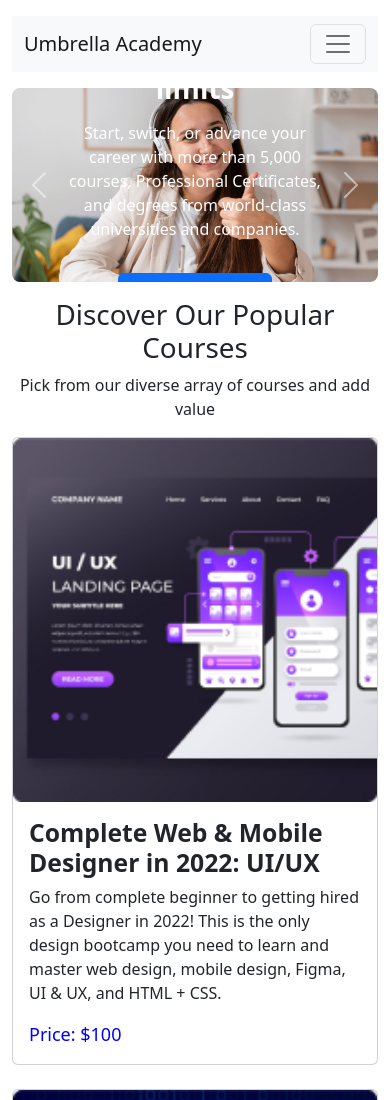
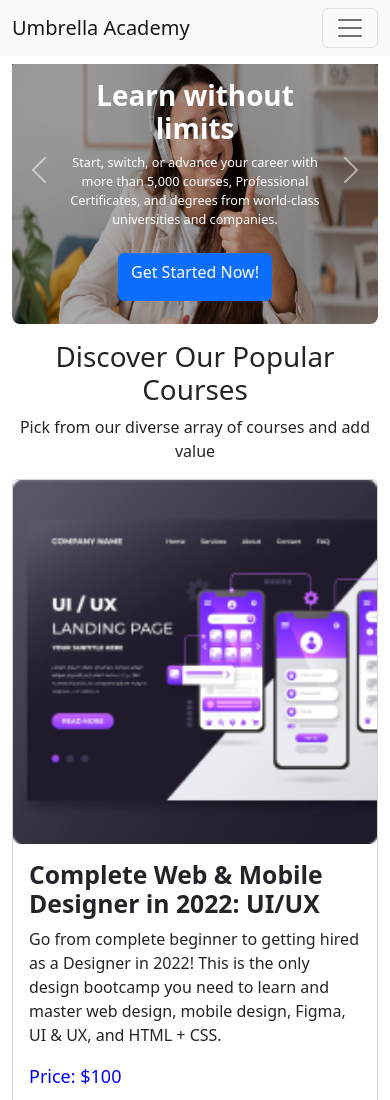
Before and after one commit to Siddiquee08/edtech-responsive-bootstrap, a plain HTML site: page index.html in a window 390 px wide. Shown: the top 1100 px of the page. Drawn offline with nearby package versions, Linux system fonts and the light colour scheme.

Commit message:
responsive banner

```diff
--- a/index.html
+++ b/index.html
@@ -16,9 +16,9 @@
 </head>
 
 <body>
-   <header class="container">
+<header>
    <!-- Navigation Start -->
-<nav class="navbar navbar-expand-lg bg-light my-3">
+<nav class="container navbar navbar-expand-lg fixed-top bg-light mb-4">
     <div class="container-fluid">
         <a class="navbar-brand" href="#">Umbrella Academy</a>
         <button class="navbar-toggler" type="button" data-bs-toggle="collapse" data-bs-target="#navbarSupportedContent"
@@ -43,23 +43,53 @@
         </div>
     </div>
 </nav>
+<!-- d-flex flex-column aling-items-center justify-content-center -->
 
    <!-- Navigation End -->
 
    <!-- Banner Start -->
 
-    <section>
+    <section class="container mt-3">
     <div id="carouselExampleCaptions" class="carousel slide" data-bs-ride="false">
-            <div class="carousel-inner rounded-3">
-                <div class="carousel-item active ">
+
+        <div class="carousel-inner rounded-3 pt-5">
+
+            <div class="carousel-item active">
 
                 <img src="images/cover/cover-1.png" class="d-block w-100" alt="...">
 
-                    <div class="carousel-caption d-flex flex-column aling-items-center justify-content-center" style="top: 0;">
-                        <h1 class="my-2 fw-bold">Learn without limits</h1>
-                        <p class="py-2">Start, switch, or advance your career with more than 5,000 courses, Professional Certificates, and degrees from
+                <div class="carousel-caption d-flex flex-column aling-items-center justify-content-center h-100" style="top: 0;">
+                    <h1 class="mb-2 fw-bold heading">Learn without limits</h1>
+                    <p class="paragraph">Start, switch, or advance your career with more than 5,000 courses, Professional
+                        Certificates, and degrees from world-class universities and companies.</p>
+                    <div> <button type="button" class="btn bt btn-primary text-center my-2 pb-3">Get Started Now!</button>
+                    </div>
+
+                </div>
+            </div>
+            <div class="carousel-item">
+
+                <img src="images/cover/cover-2_1327x700.png" class="d-block w-100" alt="...">
+
+                <div class="carousel-caption d-flex flex-column aling-items-center justify-content-center h-100" style="top: 0;">
+                    <h1 class="mb-2 fw-bold heading">Learn without limits</h1>
+                    <p class="paragraph">Start, switch, or advance your career with more than 5,000 courses, Professional
+                        Certificates, and degrees from
                         world-class universities and companies.</p>
-                        <div> <button type="button" class="btn btn-primary my-2">Get Started Now!</button></div>
+                    <div> <button type="button" class="btn bt btn-primary text-center my-2 pb-3">Get Started Now!</button></div>
+
+                </div>
+            </div>
+            <div class="carousel-item">
+
+                <img src="images/cover/cover-3.png" class="d-block w-100" alt="...">
+
+                <div class="carousel-caption d-flex flex-column aling-items-center justify-content-center h-100" style="top: 0;">
+                    <h1 class="mb-2 fw-bold heading">Learn without limits</h1>
+                    <p class="paragraph">Start, switch, or advance your career with more than 5,000 courses, Professional
+                        Certificates, and degrees from
+                        world-class universities and companies.</p>
+                    <div> <button type="button" class="btn bt btn-primary text-center my-2 pb-3">Get Started Now!</button></div>
 
                 </div>
             </div>
--- a/style.css
+++ b/style.css
@@ -1,3 +1,10 @@
+.carousel-item{
+    background-color: black;
+}
+.carousel-item img{
+    opacity: .7;
+}
+
 .txt{
     font-size: 18px;
     color: blue;
@@ -21,3 +28,16 @@ footer {
 .social{
     padding: 1rem;
 }
+
+@media (max-width: 575px) {
+    .carousel-item img {
+        width: 335;
+        height: 260px;
+
+    }
+
+    .carousel-caption{
+        font-size: 1.5vh;
+    }
+
+}
```
Also changed, not shown: images/cover/cover-2.jpg (deleted), images/cover/cover-2.png (added), images/cover/cover-2_1327x700.png (added), images/cover/cover-3.jpg (deleted), images/cover/cover-3.png (added). Lines whose indentation alone changed are shown as unchanged.
